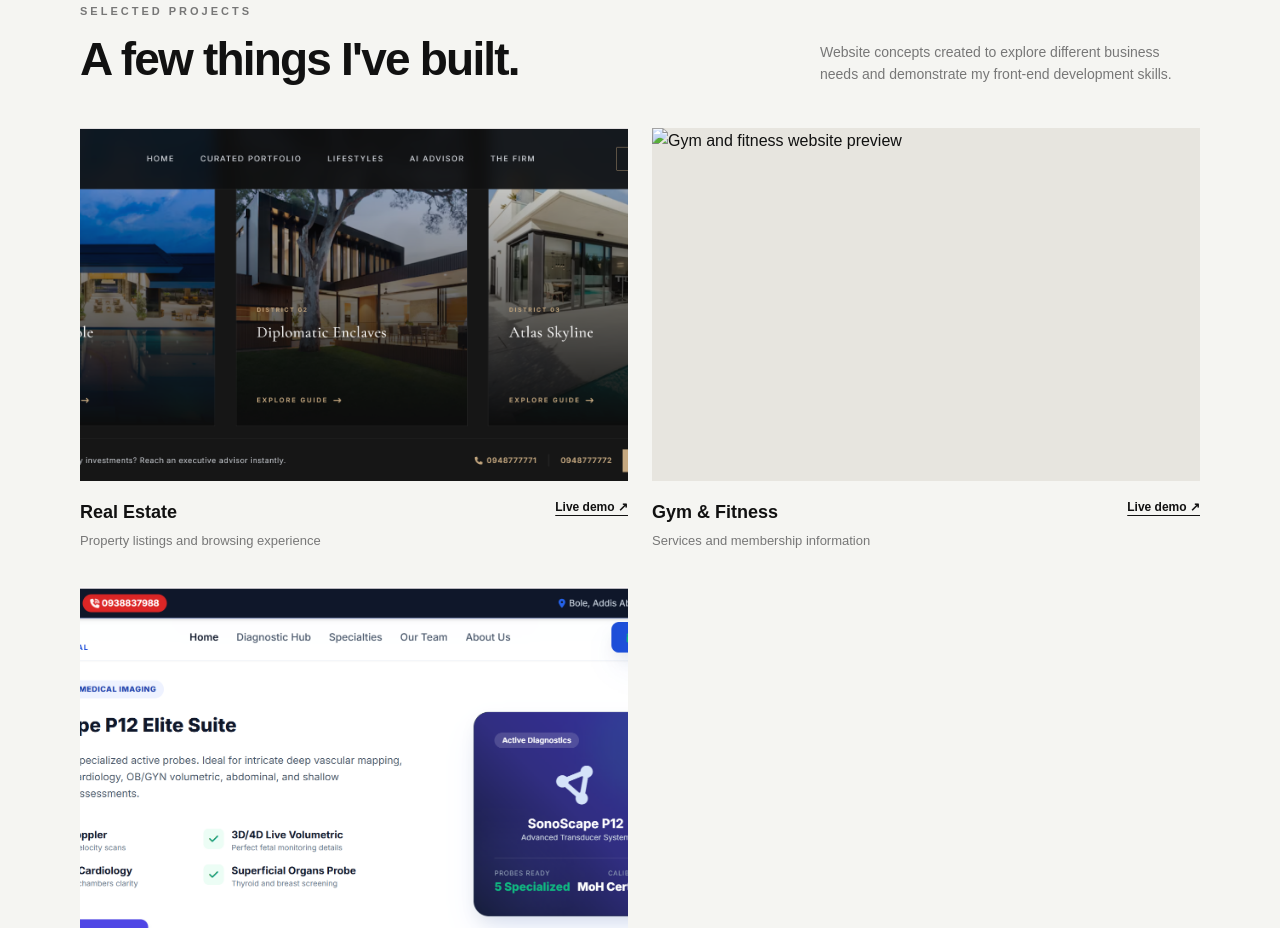
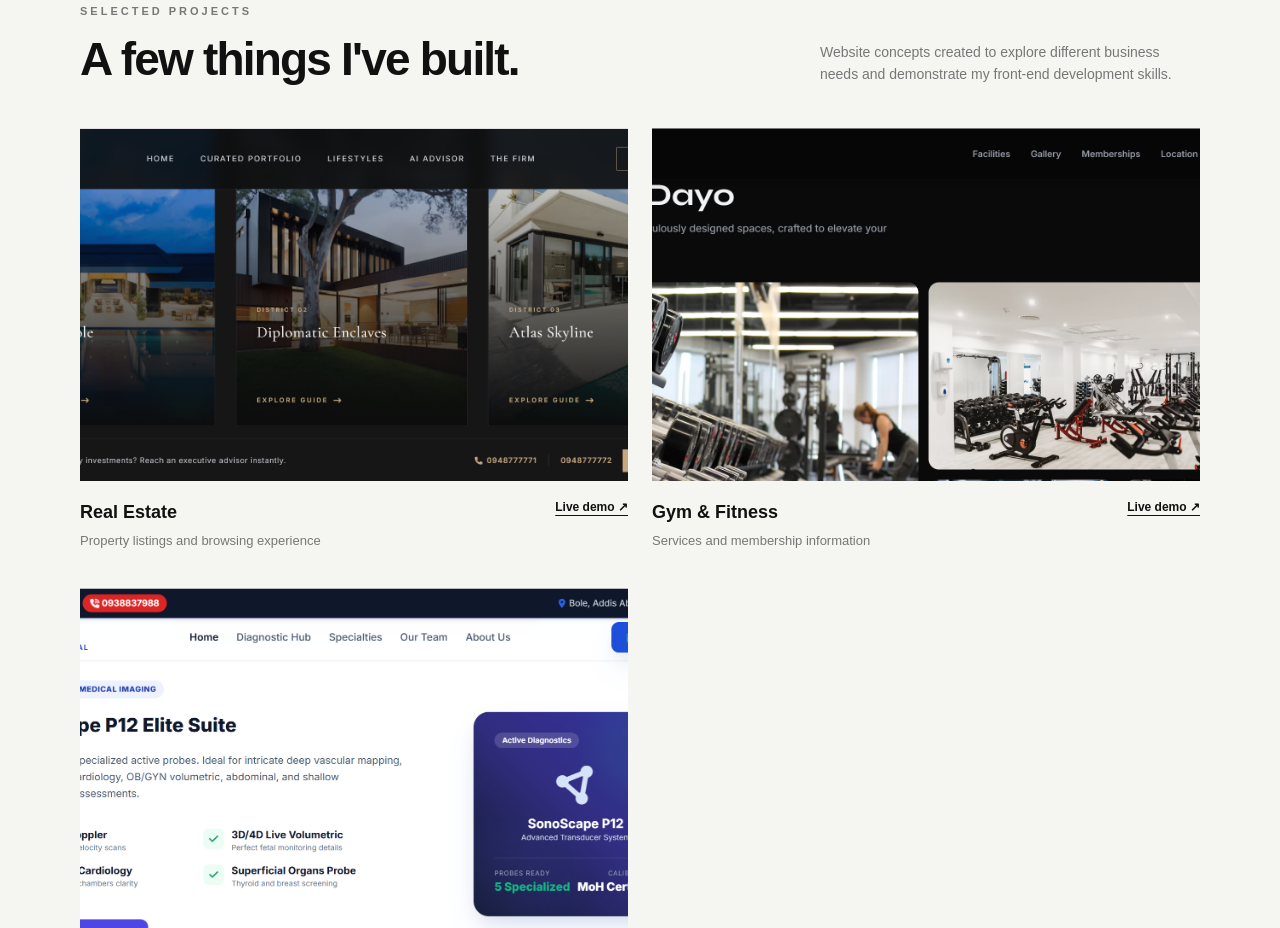
Before and after one commit to Merate538/merat-web-studio, a plain HTML site: page index.html in a window 1280 px wide. Shown: the part 1495-2423 px from the top of the page. Drawn offline with Linux system fonts and the light colour scheme.

Commit message:
Update index.html

```diff
--- a/index.html
+++ b/index.html
@@ -576,7 +576,7 @@
 
           <article class="project">
   <div class="project-visual">
-    <img src="gym%201%20.png"
+     <img src="gym.png"
          alt="Gym and fitness website preview">
   </div>
   <div class="project-info">
```
